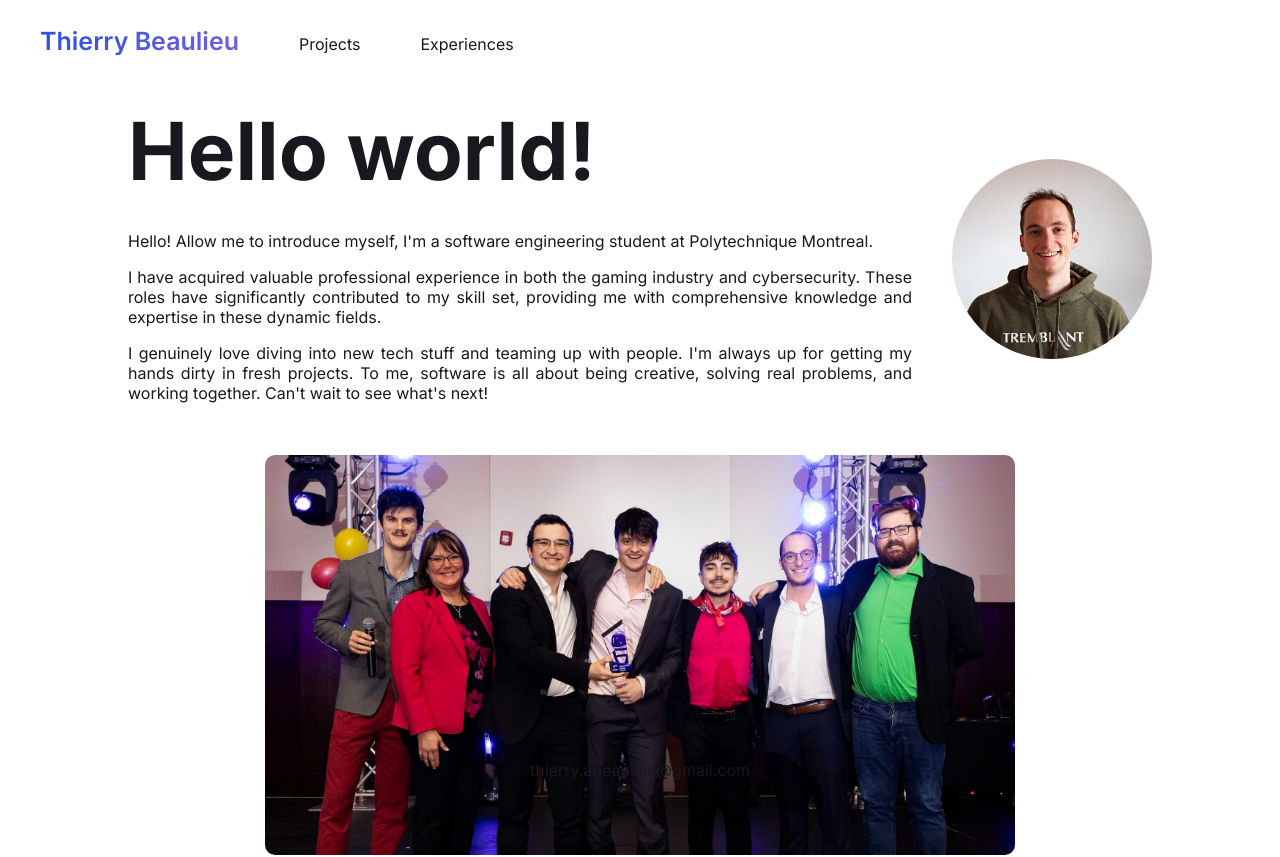
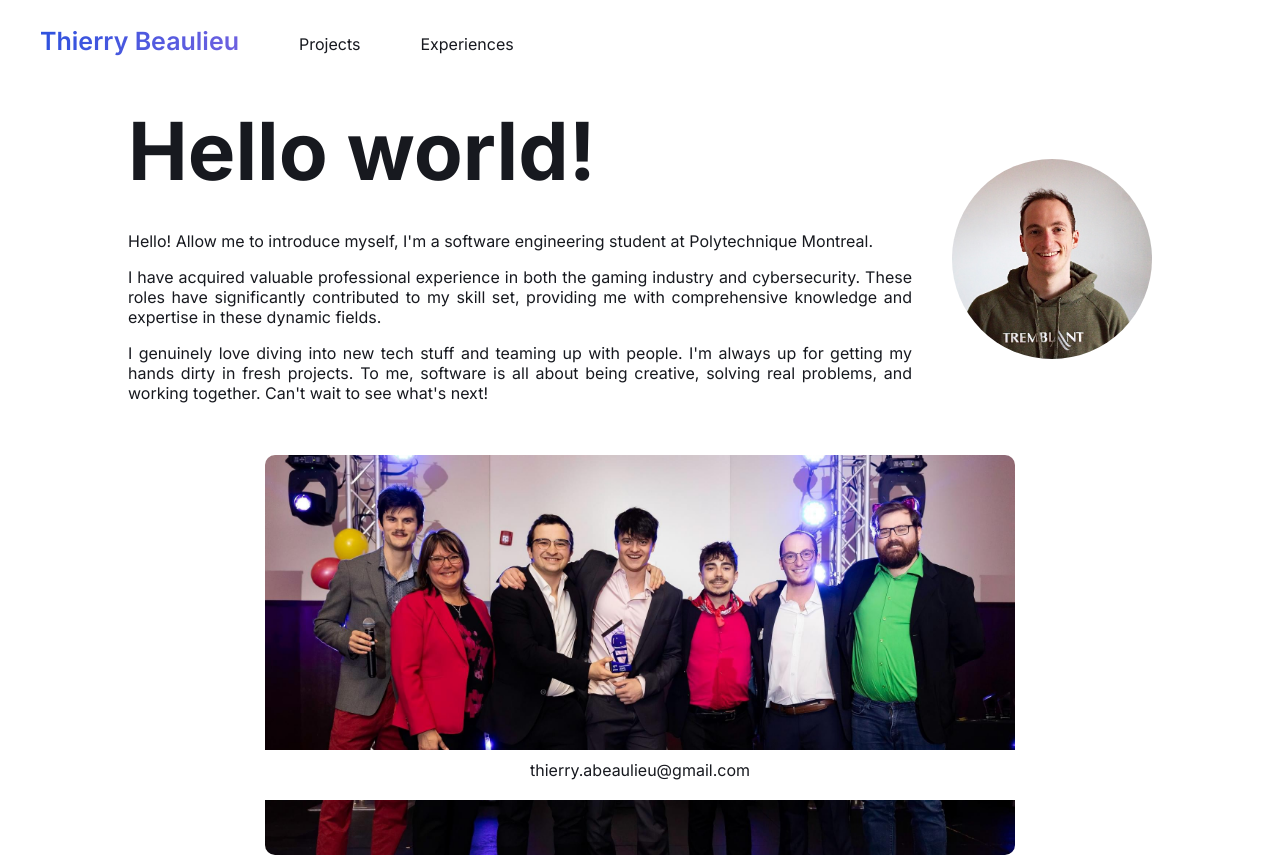
Before and after one commit to ThierryBeaulieu/ThierryBeaulieu, a React (Vite) app in the folder app/: page / in a window 1280 px wide. Shown: the top 857 px of the page. Built offline with nearby package versions, Linux system fonts and the light colour scheme.

Commit message:
add background color for footer

```diff
--- a/app/src/App.css
+++ b/app/src/App.css
@@ -13,6 +13,10 @@ html {
   color: var(--primary-color);
   background-color: var(--background-color);
   font-weight: 400;
+}
+
+main {
+  margin-bottom: 80px;
 }
 
 body {
@@ -81,6 +85,7 @@ nav ul li a:hover {
 /* Footer.css */
 
 footer {
+  background-color: var(--background-color);
   padding-top: 10px;
   position: fixed;
   bottom: 0;
```
